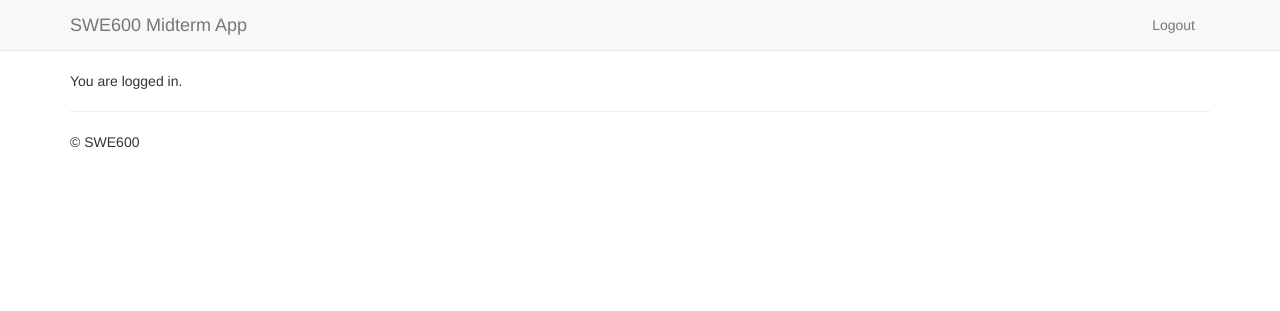
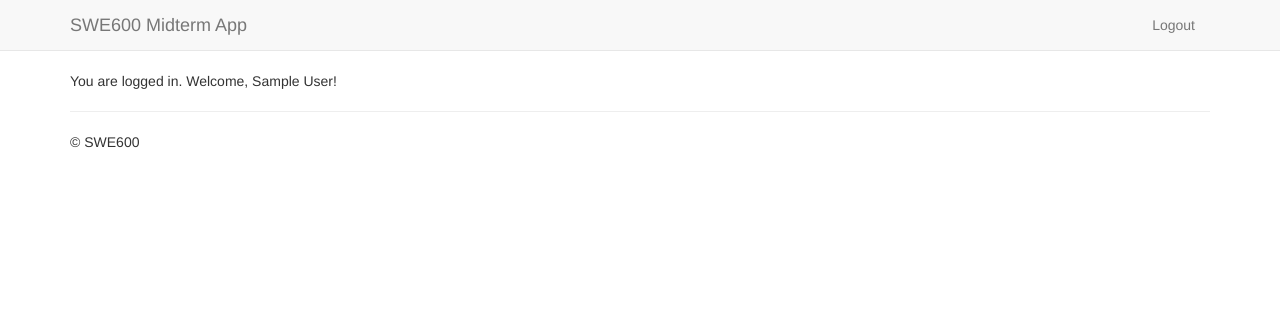
Before and after one commit to jerryz1982/swe600-python, a Flask app: page / in a window 1280 px wide. Shown: the top 311 px of the page. Run offline with Flask 2, Linux system fonts and the light colour scheme; the visitor is signed in with stand-in values (Sample User, id 1); some libraries are stand-ins or nearby versions.

Commit message:
add facebook user variables in session data to print out

```diff
--- a/app.py
+++ b/app.py
@@ -66,7 +66,10 @@ def facebook_authorized(resp):
 
     session['logged_in'] = True
     session['facebook_token'] = (resp['access_token'], '')
-
+    data = facebook.get('/me').data
+    if 'id' in data and 'name' in data:
+        session['user_id'] = data['id']
+        session['user_name'] = data['name']
     return redirect(next_url)
 
 @app.route("/logout")
--- a/templates/index.html
+++ b/templates/index.html
@@ -4,6 +4,6 @@
 {% if not session.logged_in %}
      <p>You are not logged in.</p>
 {% else %}
-     <p>You are logged in.</p>
+     <p>You are logged in. Welcome, {{ session.user_name }}!</p>
 {% endif %}
 {% endblock %}
```
